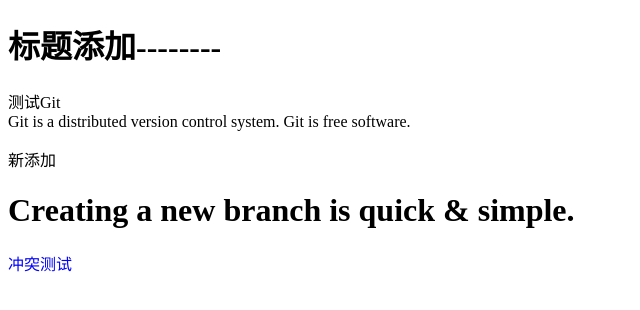
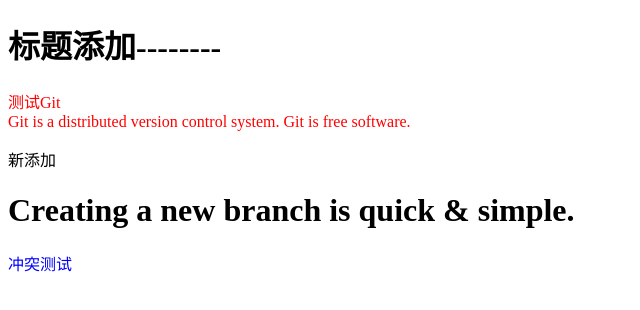
Before and after one commit to gxj199946/learngit, a plain HTML site: page index.html in a window 1280 px wide. Shown: the whole page, without its empty margins (0-640 px from the left). Drawn offline with Linux system fonts and the light colour scheme.

Commit message:
冲突测试2

```diff
--- a/index.html
+++ b/index.html
@@ -16,6 +16,13 @@
   <h1>Creating a new branch is quick & simple.
   </h1>
   <div style="color: blue;">冲突测试</div>
+  <style>
+    div {
+      color: red;
+      /* /冲突测试2 */
+      */
+    }
+  </style>
 </body>
 
 </html>
```
